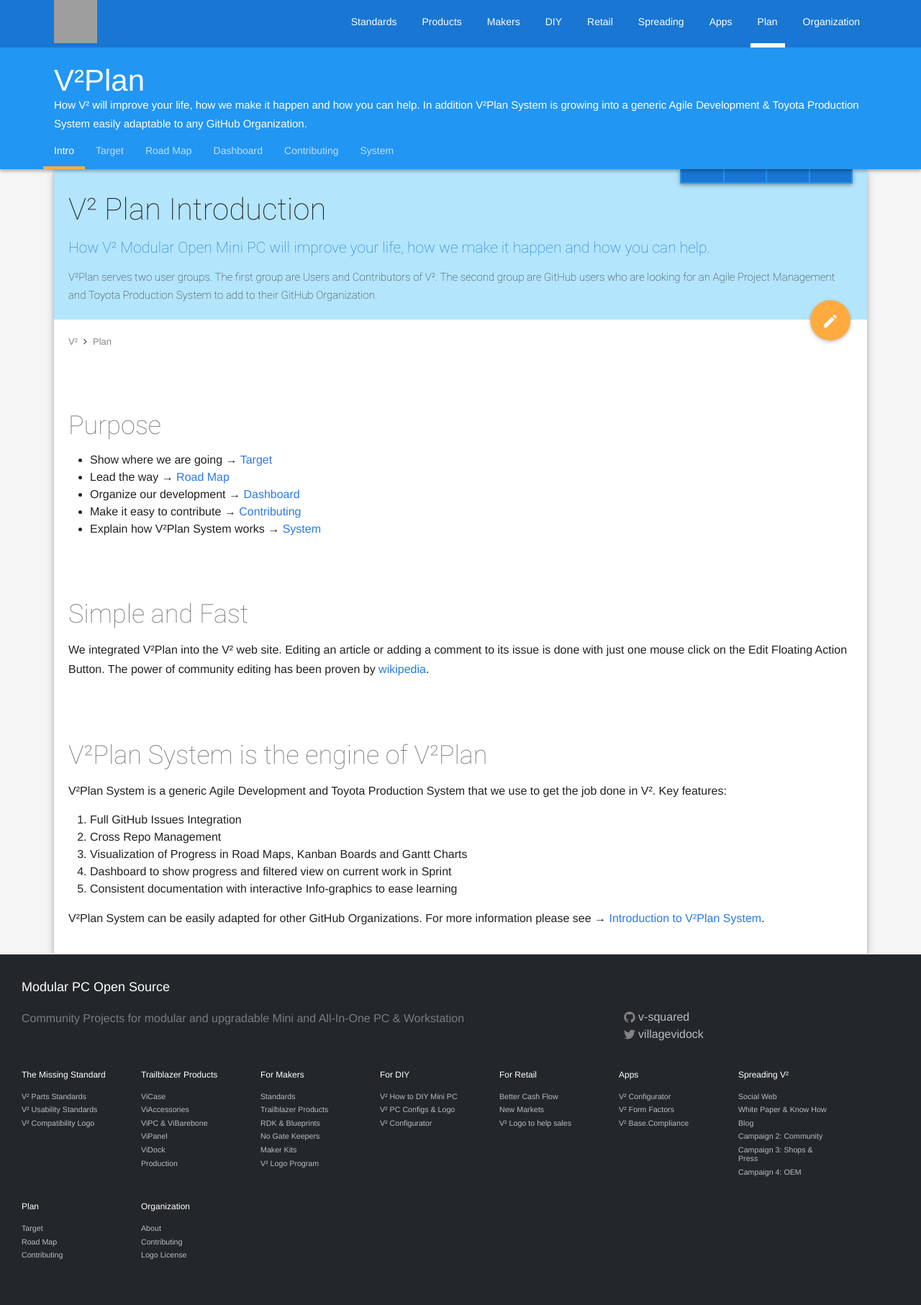
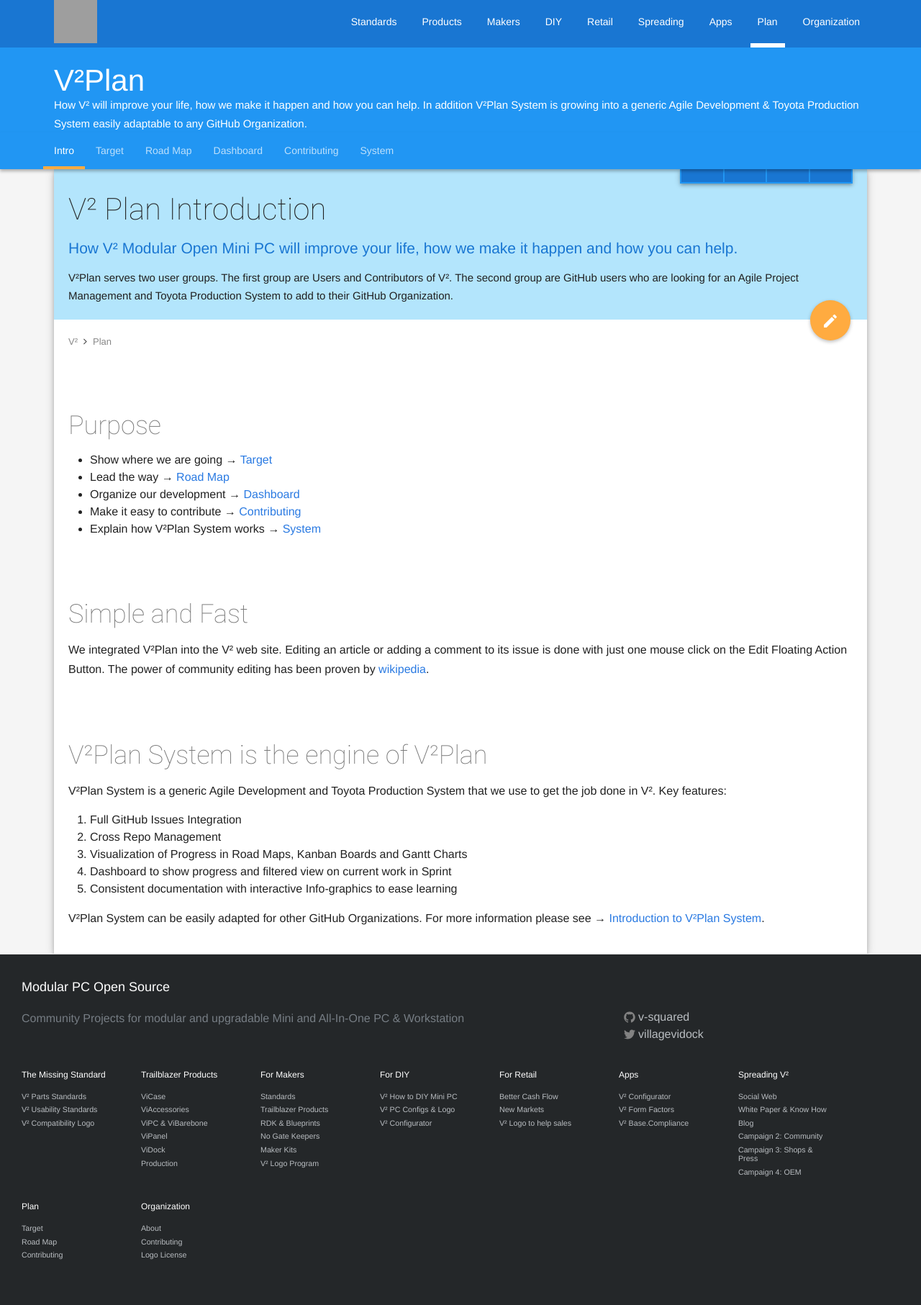
Before and after one commit to V-Squared/v2-Plan, a Jekyll site: the page built from index.md, in a window 1280 px wide. Shown: the whole page at 72% size. Built offline with Jekyll 4.4.1, drawn with Linux system fonts in a browser that asks for light colours; grey boxes are pictures that could not be loaded.

Commit message:
change font style

```diff
--- a/_sass/_layout.scss
+++ b/_sass/_layout.scss
@@ -442,6 +442,7 @@ md-content {
     padding-bottom: 5px;
     padding-top: 15px;
     font-size:42px;
+    font-family: Roboto-Thin;
   }
 
   p {
@@ -456,7 +457,6 @@ md-content {
 
   * {
     color:#212121;
-    font-family: Roboto-Thin;
   }
 }
 .edit-fab {
```
